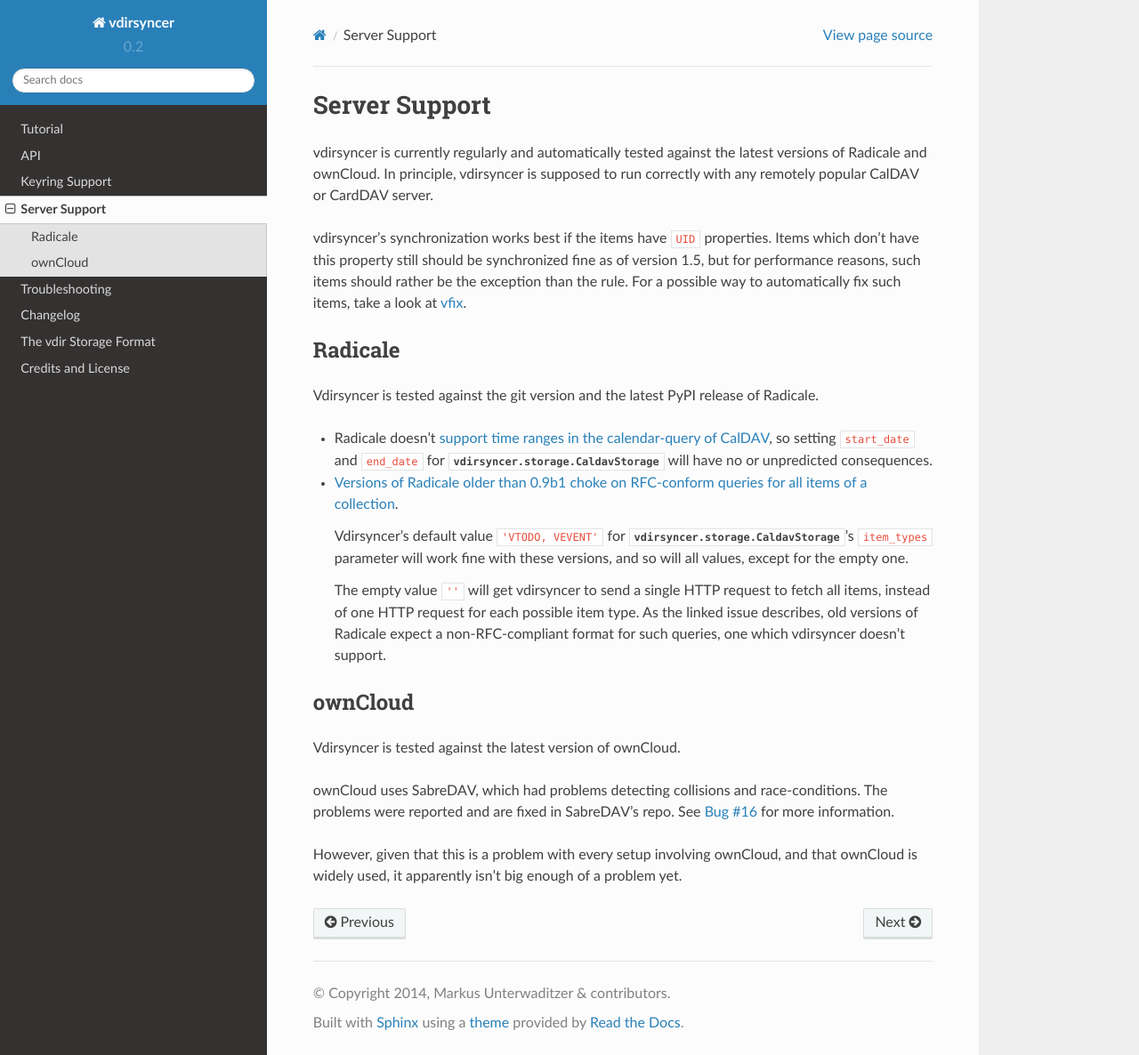
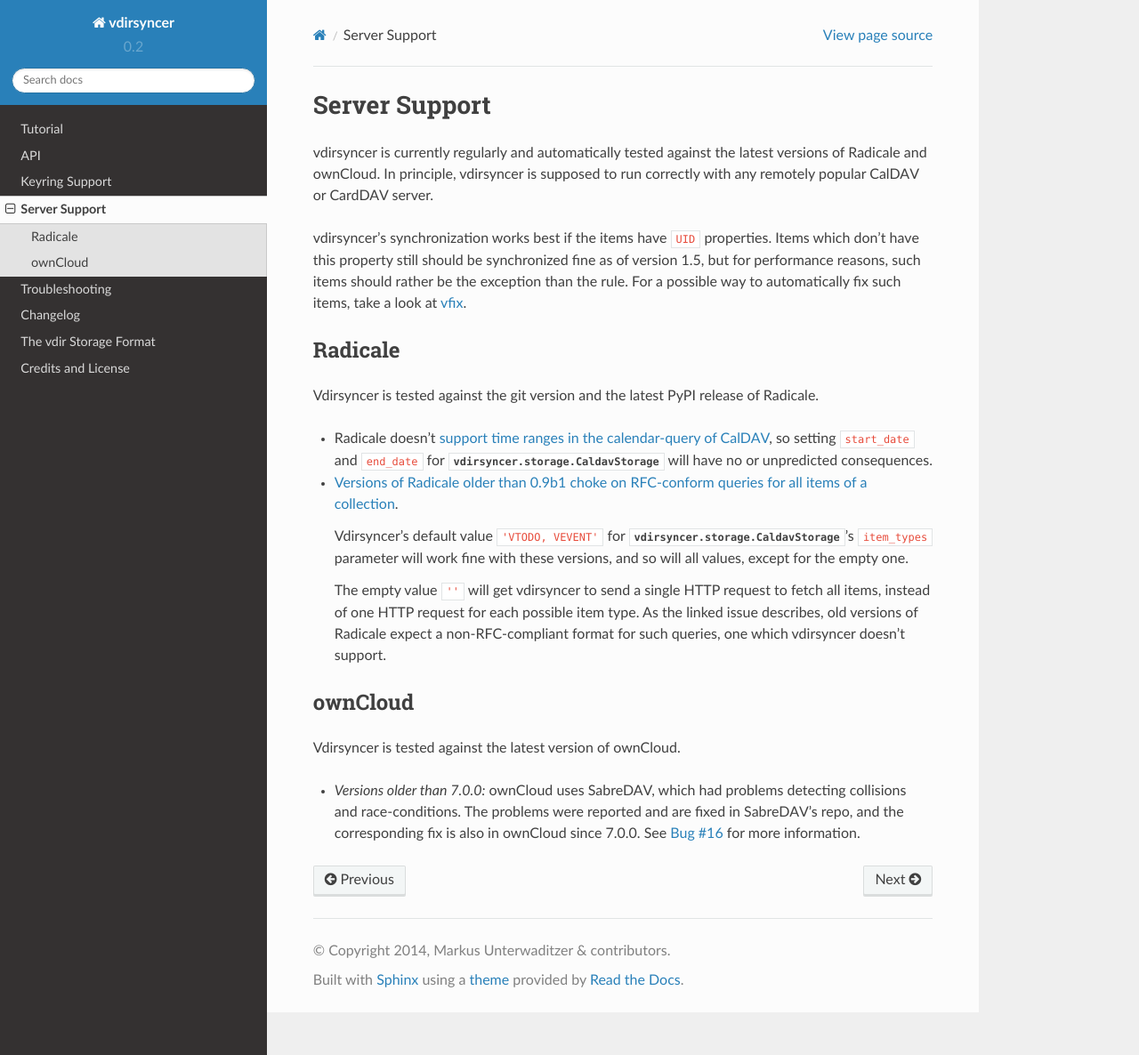
Before and after one commit to pimutils/vdirsyncer, a Sphinx documentation site: the page built from docs/server_support.rst, in a window 1280 px wide and 1186 px high. Shown: the whole window at 89% size. Built offline with Sphinx 7.4.7 and the Read the Docs theme 2.0.0, drawn with Linux system fonts in a browser that asks for light colours.

Commit message:
ownCloud 7 now does If-Match headers right

```diff
--- a/docs/server_support.rst
+++ b/docs/server_support.rst
@@ -42,10 +42,8 @@
 
 Vdirsyncer is tested against the latest version of ownCloud.
 
-ownCloud uses SabreDAV, which had problems detecting collisions and
-race-conditions. The problems were reported and are fixed in SabreDAV's repo.
-See `Bug #16 <https://github.com/untitaker/vdirsyncer/issues/16>`_ for more
-information.
-
-However, given that this is a problem with every setup involving ownCloud, and
-that ownCloud is widely used, it apparently isn't big enough of a problem yet.
+- *Versions older than 7.0.0:* ownCloud uses SabreDAV, which had problems
+  detecting collisions and race-conditions. The problems were reported and are
+  fixed in SabreDAV's repo, and the corresponding fix is also in ownCloud since
+  7.0.0. See `Bug #16 <https://github.com/untitaker/vdirsyncer/issues/16>`_ for
+  more information.
```
Also changed, not shown: 1 other file.
